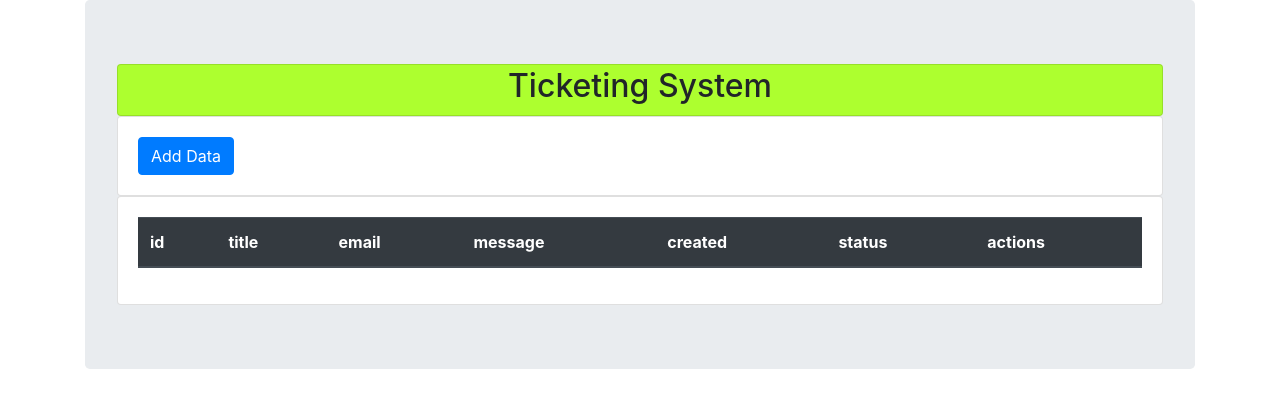
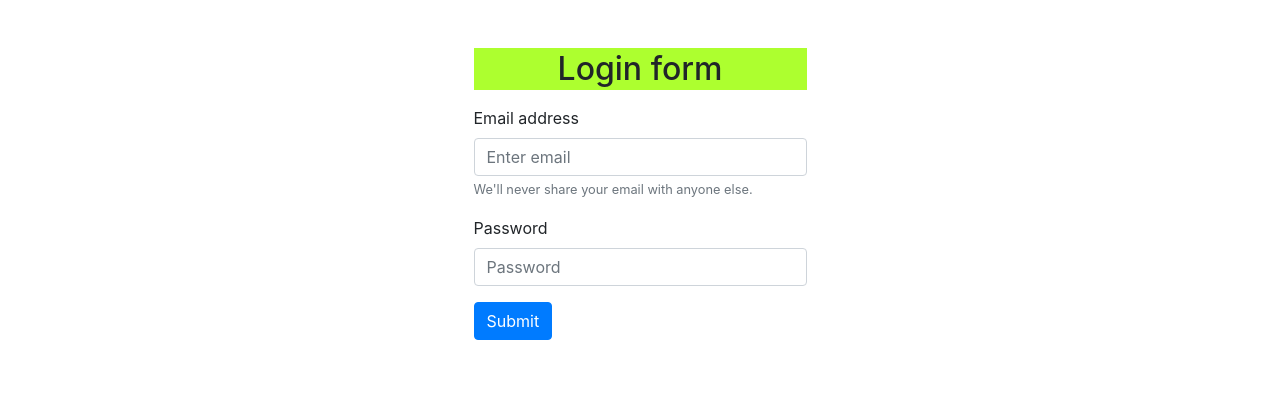
Before and after one commit to Bikash-Shrestha4958/Ticket, a PHP site: page / in a window 1280 px wide. Shown: the top 408 px of the page. Run offline with PHP 8.4, Linux system fonts and the light colour scheme; data that the repository does not hold is empty; some libraries are stand-ins or nearby versions.

Commit message:
login validation and session

```diff
--- a/assets/custom.css
+++ b/assets/custom.css
@@ -7,3 +7,7 @@
     display: block;
     width: 30%;
 }
+.gif{
+    height: 100px;
+    width: 50px;
+}
--- a/delete.php
+++ b/delete.php
@@ -8,7 +8,7 @@ if (isset($_POST['deleteData'])){
     if ($connect->query($sql)) {
         echo("<SCRIPT LANGUAGE='JavaScript'>
             window.alert('Data deleted successfully');
-            window.location.href='index.php';
+            window.location.href='home.php';
             </SCRIPT>");
     } else {
         echo ("Error description: " . $connect->error);
--- a/index.php
+++ b/index.php
@@ -1,3 +1,4 @@
+
 <!doctype html>
 <html lang="en">
 
@@ -11,70 +12,32 @@
 </head>
 
 <body>
-    <?php include('modals.html');?>
-    <div class="container">
-        <div class="jumbotron">
-            <div class="card" id="heading">
-                <h2>Ticketing System</h2>
-            </div>
-            <div class="card">
-                <div class="card-body">
-                    <!-- Button trigger modal -->
-                    <button type="button" class="btn btn-primary" data-toggle="modal" data-target="#addModal">
-                        Add Data
-                    </button>
+<div class="d-flex justify-content-center align-items-center container ">
 
-                </div>
-            </div>
-            <div class="card">
-                <div class="card-body">
-                    <table class="table" id="table-view">
-                        <thead class="thead-dark">
-                            <tr>
-                                <th scope="col">id</th>
-                                <th scope="col">title</th>
-                                <th scope="col">email</th>
-                                <th scope="col">message</th>
-                                <th scope="col">created</th>
-                                <th scope="col">status</th>
-                                <th scope="col">actions</th>
-                            </tr>
-                        </thead>
-                        <tbody>
-                            <?php
-                            include_once('db_connect.php');
-                            $connect = db_connect();
-                            $sql = 'select * from tickets';
-                            $result = $connect->query($sql);
-                            foreach ($result as $row) : ?>
+    <form id="login-form" class="login-form mt-5" action="verify-login.php" method="POST">
+        <h2 id="heading">Login form</h2>
+        <p></p>
+        <?php if(isset($_GET['error'])):?>
+            <p class="error"><?php echo ($_GET['error']); ?></p>
+        <?php endif?>
 
-                                <tr>
-                                    <td><?php echo $row['id'] ?></td>
-                                    <td><?php echo $row['title'] ?></td>
-                                    <td><?php echo $row['email'] ?></td>
-                                    <td><?php echo $row['msg'] ?></td>
-                                    <td><?php echo $row['created'] ?></td>
-                                    <td><?php echo $row['status'] ?></td>
-                                    <td>
-                                        <button type="button" class="btn btn-success editbtn">Edit</button>
-                                        <button type="button" class="btn btn-danger deletebtn">Delete</button>
-                                    </td>
-                                </tr>
-                            <?php endforeach; ?>
-                        </tbody>
-                    </table>
+        <div class="form-group" id="email form">
+            <label for="exampleInputEmail1">Email address</label>
+            <input type="email" name="email" class="form-control" id="exampleInputEmail1" aria-describedby="emailHelp" value='<?php ?>' placeholder="Enter email" required>
+            <small id="emailHelp" class="form-text text-muted">We'll never share your email with anyone else.</small>
+        </div>
+        <div class="form-group">
+            <label for="exampleInputPassword1">Password</label>
+            <input type="password" name="password" class="form-control" id="exampleInputPassword1" placeholder="Password" required>
+        </div>
+        <button type="submit" class="btn btn-primary col-xs-4">Submit</button>
 
-
-                </div>
-            </div>
-        </div>
+    </form>
     </div>
     <script src="https://cdnjs.cloudflare.com/ajax/libs/jquery/3.3.1/jquery.min.js" integrity="sha512-+NqPlbbtM1QqiK8ZAo4Yrj2c4lNQoGv8P79DPtKzj++l5jnN39rHA/xsqn8zE9l0uSoxaCdrOgFs6yjyfbBxSg==" crossorigin="anonymous" referrerpolicy="no-referrer"></script>
     <script src="https://cdn.jsdelivr.net/npm/popper.js@1.14.6/dist/umd/popper.min.js" integrity="sha384-wHAiFfRlMFy6i5SRaxvfOCifBUQy1xHdJ/yoi7FRNXMRBu5WHdZYu1hA6ZOblgut" crossorigin="anonymous"></script>
     <script src="https://cdn.jsdelivr.net/npm/bootstrap@4.2.1/dist/js/bootstrap.min.js" integrity="sha384-B0UglyR+jN6CkvvICOB2joaf5I4l3gm9GU6Hc1og6Ls7i6U/mkkaduKaBhlAXv9k" crossorigin="anonymous"></script>
 
-    <script src="assets/scripts.js"></script>
-
 </body>
 
 </html>
--- a/insert.php
+++ b/insert.php
@@ -8,7 +8,6 @@ if (isset($_POST['title'], $_POST['msg'], $_POST['email'])){
         echo  'Please complete the form!';
     }else if (!filter_var($_POST['email'], FILTER_VALIDATE_EMAIL)) {
         echo 'Please provide a valid email address!';
-
     } else {
         // Insert new record
     $title = $_POST['title'];
@@ -18,7 +17,7 @@ if (isset($_POST['title'], $_POST['msg'], $_POST['email'])){
     if($connect->query($sql)){
         echo("<SCRIPT LANGUAGE='JavaScript'>
         window.alert('Data inserted successfully');
-        window.location.href='index.php';
+        window.location.href='home.php';
         </SCRIPT>");
     }
     else{
--- a/modals.html
+++ b/modals.php
@@ -1,3 +1,6 @@
+<?php
+include('session_check.php');
+?>
 <!-- insert Modal -->
 <div class="modal fade" id="addModal" tabindex="-1" role="dialog" aria-labelledby="exampleModalLabel" aria-hidden="true">
     <div class="modal-dialog" role="document">
@@ -87,7 +90,7 @@
             <form action="delete.php" method="POST">
                 <div class="modal-body">
                     <input type="hidden" name="delete_id" id="delete_id">
-                    <img src="https://i.imgflip.com/4pbz9c.jpg" class="img-fluid" alt="sure?">
+                    <div class="tenor-gif-embed" data-postid="17104016" data-share-method="host" data-aspect-ratio="1" data-width="100%"><a href="https://tenor.com/view/john-cena-are-you-sure-are-you-sure-about-that-face-gif-17104016">John Cena Are You Sure Sticker</a>from <a href="https://tenor.com/search/john+cena-stickers">John Cena Stickers</a></div> <script type="text/javascript" async src="https://tenor.com/embed.js"></script>
                 </div>
                 <div class="modal-footer">
                     <button type="submit" name="deleteData" class="btn btn-primary">Delete</button>
--- a/update.php
+++ b/update.php
@@ -9,7 +9,7 @@ $msg =  $_POST['msg'];
 $sql = "UPDATE  tickets set title='$title',email ='$email',msg ='$msg' where id =$id";
 if ($connect->query($sql)) {
     echo ("<script> window.alert('Data changed successfully');
-        window.location.href='index.php';</script>");
+        window.location.href='home.php';</script>");
 } else {
     echo ("Error description: " . $connect->error);
 }
```
Also changed, not shown: home.php (added, +86 -0 lines), users/login.php (deleted, +0 -38 lines), verify-login.php (added, +25 -0 lines), session_check.php (added).
